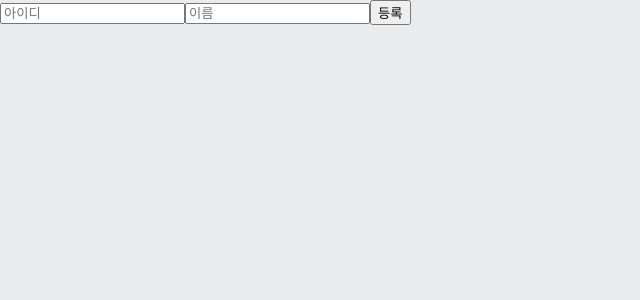
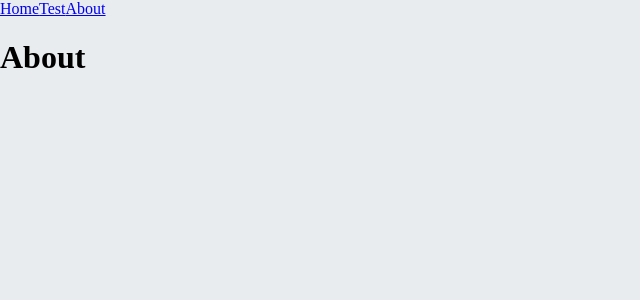
Before and after one commit to Wony-Lee/react_study, a React (Create React App) app: page /about in a window 1280 px wide. Shown: the top 300 px of the page, without its empty margins (0-640 px from the left). Built offline with nearby package versions, Linux system fonts and the light colour scheme.

Commit message:
react-router-dom 6

```diff
--- a/package.json
+++ b/package.json
@@ -13,6 +13,7 @@
     "react": "^17.0.2",
     "react-dom": "^17.0.2",
     "react-icons": "^4.3.1",
+    "react-router-dom": "^6.0.2",
     "react-scripts": "4.0.3",
     "react-virtualized": "^9.22.3",
     "web-vitals": "^1.0.1"
--- a/src/App.js
+++ b/src/App.js
@@ -1,91 +1,19 @@
-import React, { useRef, useCallback, useState } from "react";
-import produce from "immer";
-import "./App.css";
+import React from "react";
+import { Routes, Route } from "react-router-dom";
+import Home from "./components/Home";
+import About from "./components/About";
+import AppLayout from "./components/AppLayout";
+import Test from "./components/Test";
 
 const App = () => {
-  const nextId = useRef(1);
-  const [form, setForm] = useState({ name: "", username: "" });
-
-  const [data, setData] = useState({
-    array: [],
-    uselessValue: null,
-  });
-
-  // input 수정을 위한 함수
-  const onChange = useCallback((e) => {
-    const { name, value } = e.target;
-    setForm(
-      produce((draft) => {
-        draft[name] = value;
-      })
-    );
-  }, []);
-  // form 등록을 위한 함수
-  const onSubmit = useCallback(
-    (e) => {
-      e.preventDefault();
-      const info = {
-        id: nextId.current,
-        name: form.name,
-        username: form.username,
-      };
-
-      // array에 새 항목 등록
-      setData(
-        produce((draft) => {
-          draft.array.push(info);
-        })
-      );
-
-      // form 초기화
-      setForm({
-        name: "",
-        username: "",
-      });
-      nextId.current += 1;
-    },
-    [form.name, form.username]
-  );
-
-  const onRemove = useCallback((id) => {
-    setData(
-      produce((draft) => {
-        draft.array.splice(
-          draft.array.findIndex((info) => info.id === id),
-          1
-        );
-      })
-    );
-  }, []);
-
   return (
     <>
-      <div>
-        <form onSubmit={onSubmit}>
-          <input
-            name="username"
-            placeholder="아이디"
-            value={form.username}
-            onChange={onChange}
-          />
-          <input
-            name="name"
-            placeholder="이름"
-            value={form.name}
-            onChange={onChange}
-          />
-          <button type="submit"> 등록</button>
-        </form>
-        <div>
-          <ul>
-            {data.array.map((info) => (
-              <li key={info.id} onClick={() => onRemove(info.id)}>
-                {info.username} ({info.name})
-              </li>
-            ))}
-          </ul>
-        </div>
-      </div>
+      <AppLayout></AppLayout>
+
+      <Routes>
+        <Route path="/" element={<Home />} />
+        <Route index path="about" element={<About />} />
+      </Routes>
     </>
   );
 };
--- /dev/null
+++ b/src/components/About.js
@@ -0,0 +1,11 @@
+import React from "react";
+
+const About = () => {
+  return (
+    <>
+      <h1>About</h1>
+    </>
+  );
+};
+
+export default About;
--- /dev/null
+++ b/src/components/AppLayout.js
@@ -0,0 +1,13 @@
+import React from "react";
+import NavBar from "./NavBar";
+
+const AppLayout = ({ children }) => {
+  return (
+    <>
+      <NavBar />
+      {children}
+    </>
+  );
+};
+
+export default AppLayout;
--- /dev/null
+++ b/src/components/Home.js
@@ -0,0 +1,11 @@
+import React from "react";
+
+const Home = () => {
+  return (
+    <>
+      <h1>Home</h1>
+    </>
+  );
+};
+
+export default Home;
--- /dev/null
+++ b/src/components/NavBar.js
@@ -0,0 +1,14 @@
+import React from "react";
+import { Link } from "react-router-dom";
+
+const NavBar = () => {
+  return (
+    <>
+      <Link to="/">Home</Link>
+      <Link to="test">Test</Link>
+      <Link to="about">About</Link>
+    </>
+  );
+};
+
+export default NavBar;
--- /dev/null
+++ b/src/components/Test.js
@@ -0,0 +1,10 @@
+import React from "react";
+
+const Test = () => {
+  return (
+    <>
+      <h1>About/Test</h1>
+    </>
+  );
+};
+export default Test;
--- a/src/index.js
+++ b/src/index.js
@@ -1,14 +1,17 @@
-import React from 'react';
-import ReactDOM from 'react-dom';
-import './index.css';
-import App from './App';
-import reportWebVitals from './reportWebVitals';
+import React from "react";
+import ReactDOM from "react-dom";
+import "./index.css";
+import App from "./App";
+import reportWebVitals from "./reportWebVitals";
+import { BrowserRouter } from "react-router-dom";
 
 ReactDOM.render(
   <React.StrictMode>
-    <App />
+    <BrowserRouter>
+      <App />
+    </BrowserRouter>
   </React.StrictMode>,
-  document.getElementById('root')
+  document.getElementById("root")
 );
 
 // If you want to start measuring performance in your app, pass a function
```
Also changed, not shown: 2 other files (tests, documents, lock files or other folders).
